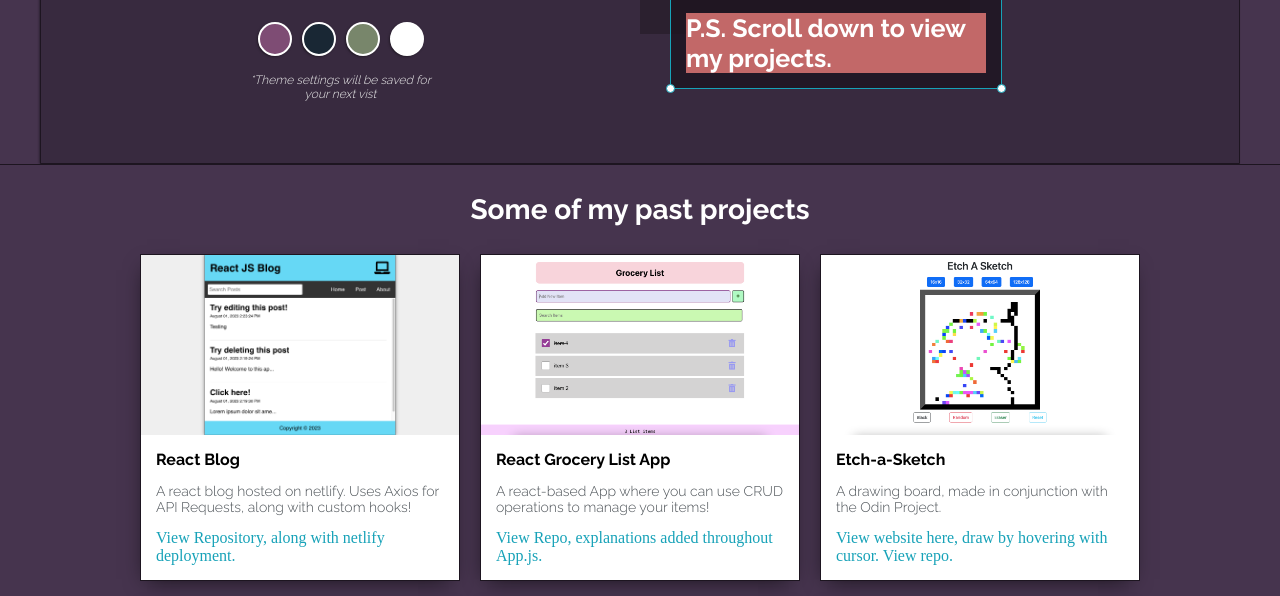
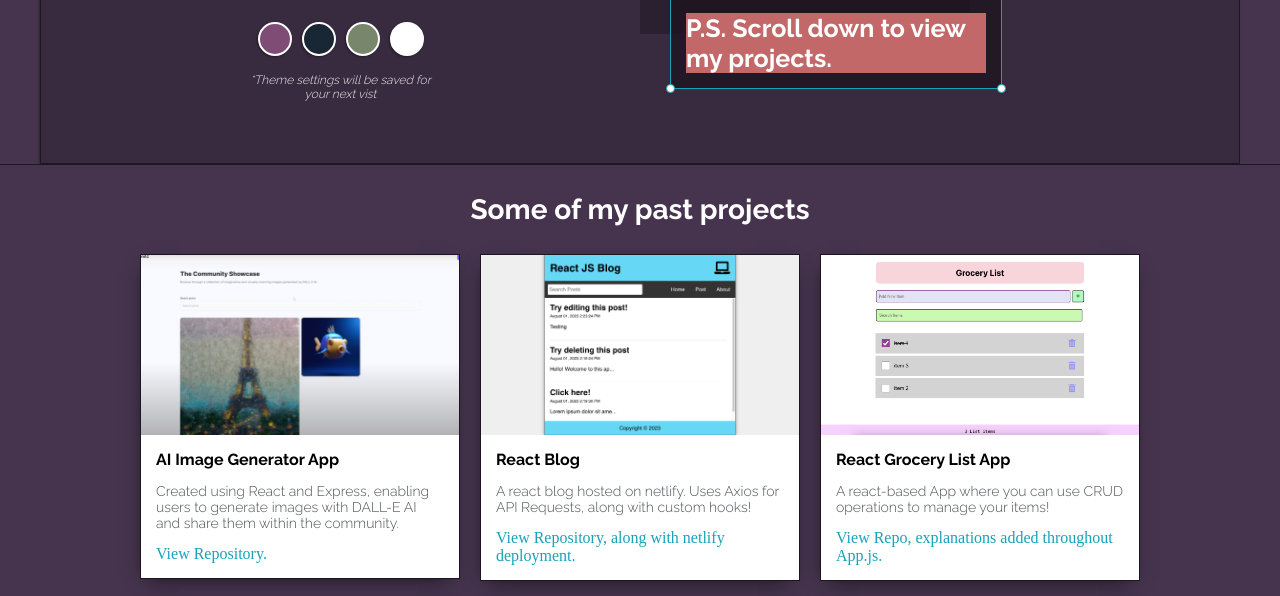
Before and after one commit to aisha-sk/aisha-sk.github.io, a plain HTML site: page index.html in a window 1280 px wide. Shown: the part 511-1107 px from the top of the page. Drawn offline with Linux system fonts and the light colour scheme.

Commit message:
Added ai-app project

```diff
--- a/index.html
+++ b/index.html
@@ -79,7 +79,21 @@
 		<div class="main-container">
 			<h3 style="text-align: center;">Some of my past projects</h3>
 
+
 			<div class="post-wrapper">
+				<div>
+					<div class="post">
+						<img class="thumbnail" src="files/dalle.png">
+						<div class="post-preview">
+							<h6 class="post-title">AI Image Generator App</h6>
+							<p class="post-intro">Created using React and Express, enabling users to generate images with DALL-E AI and share them within the community. </p>
+							<a onclick="window.open ('https://github.com/aisha-sk/ai-image-generator', ''); return false"
+                            href="javascript:void(0);">View Repository.</a>
+						</div>
+					</div>
+				</div>
+
+
 				<div>
 					<div class="post">
 						<img class="thumbnail" src="files/blog.png">
```
Also changed, not shown: files/dalle.png (added).
